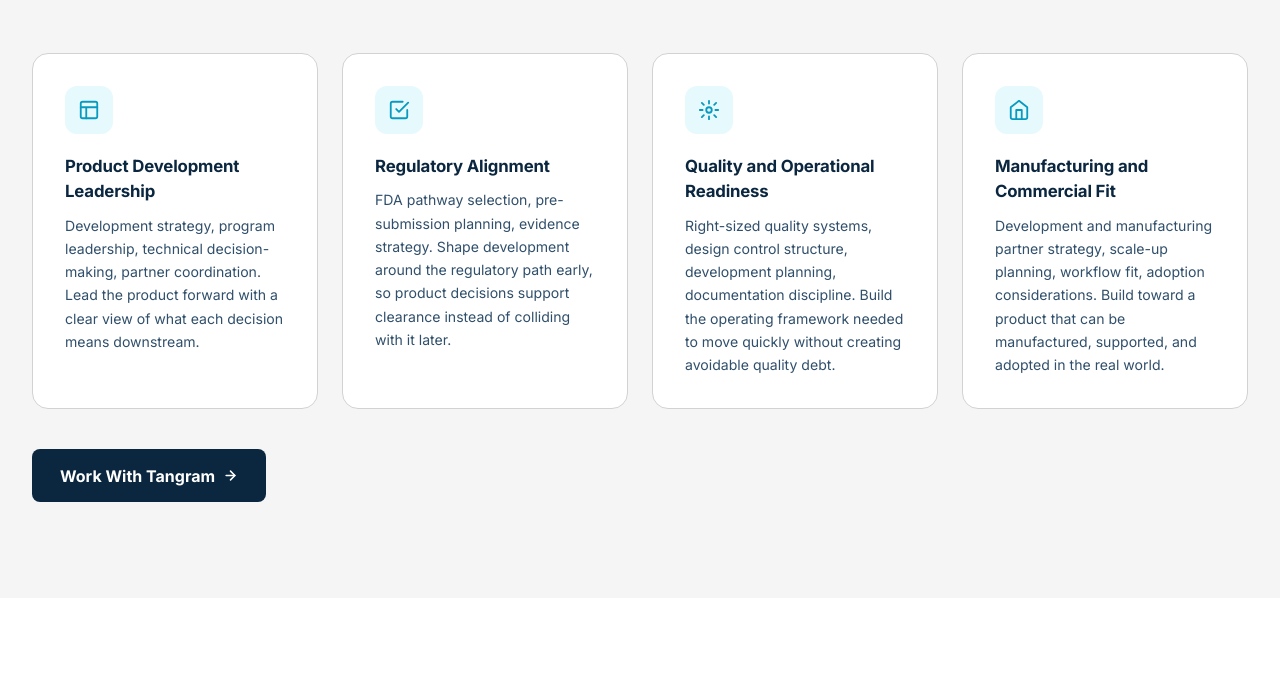
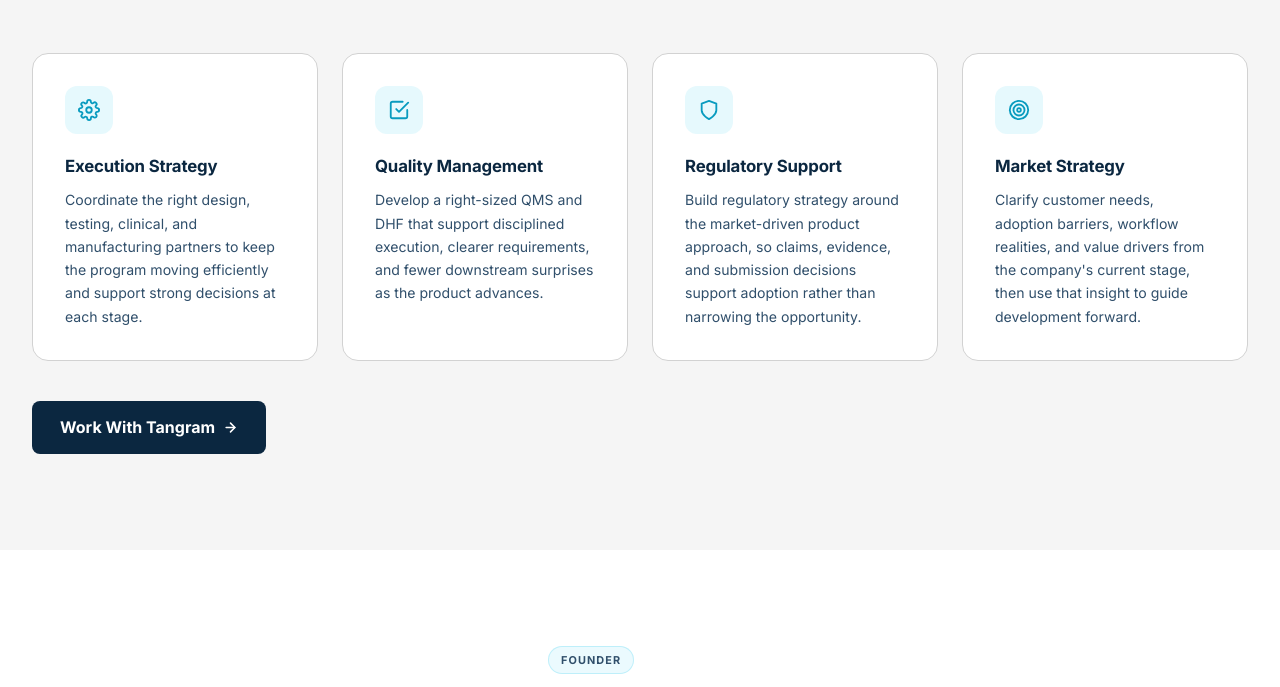
Before and after one commit to esugalski/tangram, a plain HTML site: page index.html in a window 1280 px wide. Shown: the part 1160-1847 px from the top of the page. Drawn offline with nearby package versions, Linux system fonts and the light colour scheme; no server answers.

Commit message:
Update service card copy and icons

```diff
--- a/index.html
+++ b/index.html
@@ -434,31 +434,31 @@
       <div class="service-cards-grid">
         <div class="service-card fade-up delay-1">
           <div class="service-icon">
-            <svg viewBox="0 0 24 24"><rect x="3" y="3" width="18" height="18" rx="2"/><path d="M3 9h18M9 21V9"/></svg>
+            <svg viewBox="0 0 24 24"><path d="M12 15a3 3 0 100-6 3 3 0 000 6z"/><path d="M19.4 15a1.65 1.65 0 00.33 1.82l.06.06a2 2 0 010 2.83 2 2 0 01-2.83 0l-.06-.06a1.65 1.65 0 00-1.82-.33 1.65 1.65 0 00-1 1.51V21a2 2 0 01-4 0v-.09A1.65 1.65 0 009 19.4a1.65 1.65 0 00-1.82.33l-.06.06a2 2 0 01-2.83-2.83l.06-.06A1.65 1.65 0 004.68 15a1.65 1.65 0 00-1.51-1H3a2 2 0 010-4h.09A1.65 1.65 0 004.6 9a1.65 1.65 0 00-.33-1.82l-.06-.06a2 2 0 012.83-2.83l.06.06A1.65 1.65 0 009 4.68a1.65 1.65 0 001-1.51V3a2 2 0 014 0v.09a1.65 1.65 0 001 1.51 1.65 1.65 0 001.82-.33l.06-.06a2 2 0 012.83 2.83l-.06.06A1.65 1.65 0 0019.4 9a1.65 1.65 0 001.51 1H21a2 2 0 010 4h-.09a1.65 1.65 0 00-1.51 1z"/></svg>
           </div>
-          <div class="service-title">Product Development Leadership</div>
-          <p class="service-desc">Development strategy, program leadership, technical decision-making, partner coordination. Lead the product forward with a clear view of what each decision means downstream.</p>
+          <div class="service-title">Execution Strategy</div>
+          <p class="service-desc">Coordinate the right design, testing, clinical, and manufacturing partners to keep the program moving efficiently and support strong decisions at each stage.</p>
         </div>
         <div class="service-card fade-up delay-2">
           <div class="service-icon">
             <svg viewBox="0 0 24 24"><path d="M9 11l3 3L22 4"/><path d="M21 12v7a2 2 0 01-2 2H5a2 2 0 01-2-2V5a2 2 0 012-2h11"/></svg>
           </div>
-          <div class="service-title">Regulatory Alignment</div>
-          <p class="service-desc">FDA pathway selection, pre-submission planning, evidence strategy. Shape development around the regulatory path early, so product decisions support clearance instead of colliding with it later.</p>
+          <div class="service-title">Quality Management</div>
+          <p class="service-desc">Develop a right-sized QMS and DHF that support disciplined execution, clearer requirements, and fewer downstream surprises as the product advances.</p>
         </div>
         <div class="service-card fade-up delay-3">
           <div class="service-icon">
-            <svg viewBox="0 0 24 24"><circle cx="12" cy="12" r="3"/><path d="M12 2v3M12 19v3M4.22 4.22l2.12 2.12M17.66 17.66l2.12 2.12M2 12h3M19 12h3M4.22 19.78l2.12-2.12M17.66 6.34l2.12-2.12"/></svg>
+            <svg viewBox="0 0 24 24"><path d="M12 22s8-4 8-10V5l-8-3-8 3v7c0 6 8 10 8 10z"/></svg>
           </div>
-          <div class="service-title">Quality and Operational Readiness</div>
-          <p class="service-desc">Right-sized quality systems, design control structure, development planning, documentation discipline. Build the operating framework needed to move quickly without creating avoidable quality debt.</p>
+          <div class="service-title">Regulatory Support</div>
+          <p class="service-desc">Build regulatory strategy around the market-driven product approach, so claims, evidence, and submission decisions support adoption rather than narrowing the opportunity.</p>
         </div>
         <div class="service-card fade-up delay-4">
           <div class="service-icon">
-            <svg viewBox="0 0 24 24"><path d="M3 9l9-7 9 7v11a2 2 0 01-2 2H5a2 2 0 01-2-2z"/><polyline points="9 22 9 12 15 12 15 22"/></svg>
+            <svg viewBox="0 0 24 24"><circle cx="12" cy="12" r="10"/><circle cx="12" cy="12" r="6"/><circle cx="12" cy="12" r="2"/></svg>
           </div>
-          <div class="service-title">Manufacturing and Commercial Fit</div>
-          <p class="service-desc">Development and manufacturing partner strategy, scale-up planning, workflow fit, adoption considerations. Build toward a product that can be manufactured, supported, and adopted in the real world.</p>
+          <div class="service-title">Market Strategy</div>
+          <p class="service-desc">Clarify customer needs, adoption barriers, workflow realities, and value drivers from the company's current stage, then use that insight to guide development forward.</p>
         </div>
       </div>
       <div class="fade-up" style="margin-top:2.5rem;">
```
